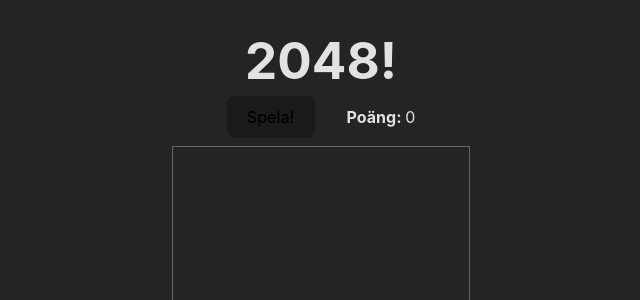
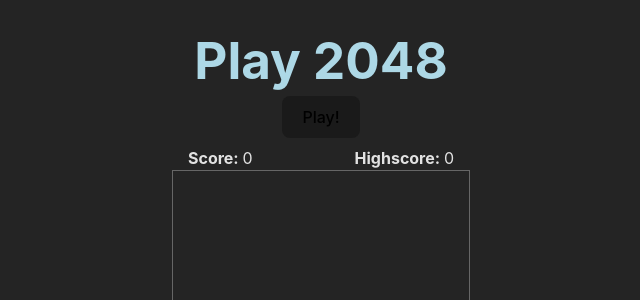
Before and after one commit to stoffe-fe23/fe23-js3-game-2048-stoffe, a React (Vite) app: page / in a window 1280 px wide. Shown: the top 300 px of the page, without its empty margins (319-959 px from the left). Built offline with nearby package versions, Linux system fonts and the light colour scheme.

Commit message:
highscore etc

```diff
--- a/src/App.css
+++ b/src/App.css
@@ -74,8 +74,18 @@ button {
     transition: transform 1s ease;
 }
 
+.scores {
+    display: flex;
+    gap: 2rem;
+    justify-content: space-between;
+}
+
 .score-display {
-    margin-left: 2rem;
+    margin-left: 1rem;
+}
+
+.highscore-display {
+    margin-right: 1rem;
 }
 
 .game-board-cell-2 {
@@ -121,3 +131,19 @@ button {
 .game-board-cell-2048 {
     background-color: rgb(218, 0, 134);
 }
+
+.game-status-gameover {
+    color: red;
+}
+
+.game-status-victory {
+    color: green;
+}
+
+.game-status-playing {
+    color: blue;
+}
+
+.game-status-start {
+    color: lightblue;
+}
--- a/src/App.jsx
+++ b/src/App.jsx
@@ -22,8 +22,19 @@ function App() {
     // State tracking if a game is currently on.
     const [gameOn, setGameOn] = useState(false);
 
+    const [gameStatus, setGameStatus] = useState("start");
+
     // Keep track of the game score.
     const [scoreTotal, setScoreTotal] = useState(0);
+    const [highScore, setHighScore] = useState(() => {
+        const storedHighScore = localStorage.getItem("Game2048Score");
+        return storedHighScore ?? 0;
+    });
+
+    // Update highscore in storage if it changes.
+    useEffect(() => {
+        localStorage.setItem("Game2048Score", highScore);
+    }, [highScore]);
 
     // Disable player controls while a move is being animated.
     const [disableControls, disableControlsDispatch] = useReducer((state, action) => {
@@ -34,37 +45,42 @@ function App() {
 
     }, true);
 
+    // Briefly display the game board overlay...
+    const [displayOverlay, setDisplayOverlay] = useReducer((state, action) => {
+        if (!state && action)
+            setTimeout(() => setDisplayOverlay(false), 1000);
+
+        return !!action;
+    }, false);
 
     // Save game board state (4x4 square grid) - Handle game actions
     // gameBoard = { board, overlay }, where board is the current game board, and
     // overlay is the state of the board before the last move, used to animate square movement.
     const [gameBoard, gameBoardDispatch] = useReducer((state, action) => {
 
-
         if ((action.category == "controls") && gameOn && !disableControls) {
             const game = new GameTools(state.board, onScoreUpdate, onGameOver);
             switch (action.type) {
                 case "SwipeLeft":
                 case "ArrowLeft":
-                    disableControlsDispatch(true);
                     game.moveLeft();
                     break;
                 case "SwipeRight":
                 case "ArrowRight":
-                    disableControlsDispatch(true);
                     game.moveRight();
                     break;
                 case "SwipeUp":
                 case "ArrowUp":
-                    disableControlsDispatch(true);
                     game.moveUp();
                     break;
                 case "SwipeDown":
                 case "ArrowDown":
-                    disableControlsDispatch(true);
                     game.moveDown();
                     break;
             }
+
+            disableControlsDispatch(true);
+            setDisplayOverlay(true);
 
             return {
                 board: game.getBoardData(),
@@ -79,12 +95,14 @@ function App() {
                 case "InitGame":
                     game.resetGameBoard();
                     game.addRandomNumberToBoard(2);
+                    setGameStatus("playing");
                     setGameOn(true);
                     setScoreTotal(0);
                     disableControlsDispatch(false);
                     break;
                 case "GameOver":
                     setGameOn(false);
+                    setGameStatus("gameover");
                     break;
             }
 
@@ -116,6 +134,7 @@ function App() {
     useEffect(() => {
         // Set keydown handler on document to detect arrow key presses.
         document.addEventListener("keydown", onArrowKeyPress);
+
         // Set touchmove handler on document to avoid scrolling when swiping on the game board.
         document.addEventListener("touchmove", onTouchHandler, { passive: false });
 
@@ -189,23 +208,28 @@ function App() {
 
     // Callback function updating the game score when a move has been made.
     function onScoreUpdate(score) {
-        setScoreTotal((currentScore) => currentScore + score);
+        setScoreTotal((currentScore) => {
+            const newScore = currentScore + score;
+            if (newScore > highScore) {
+                setHighScore(newScore);
+            }
+            return newScore;
+        });
         // We just got a square with a value of 2048. The game is won!
         if (score == 2048) {
-            // TODO: Show victory box/screen.
             console.log("VICTORY!");
             setGameOn(false);
-            alert("Victory!");
+            setGameStatus("victory");
         }
     }
 
 
     // Handle game over condition, either victory or defeat.
     function onGameOver() {
-        // TODO: Show game over box/screen.
+        // Cannot use gameBoardDispatch() here...
         console.log("GAME OVER!");
         setGameOn(false);
-        alert("Game Over!");
+        setGameStatus("gameover");
     }
 
 
@@ -213,12 +237,22 @@ function App() {
      * Component elements JSX
      *********************************************************************/
 
+    const gameStatusStrings = {
+        victory: "Victory!",
+        gameover: "Game Over!",
+        playing: "Reach 2048",
+        start: "Play 2048"
+    }
+
     return (
         <>
-            <h1>2048!</h1>
-            <button onClick={onGameStart}>{gameOn ? "Börja om" : "Spela!"}</button>
-            <span className="score-display"><strong>Poäng: </strong>{scoreTotal}</span>
-            <GameBoard board={gameBoard} onTouchStart={onTouchHandler} onTouchEnd={onTouchHandler} />
+            <h1 className={`game-status-${gameStatus}`}>{gameStatusStrings[gameStatus] ?? "2048"}</h1>
+            <button onClick={onGameStart}>{gameOn ? "Restart" : "Play!"}</button>
+            <div className="scores">
+                <span className="score-display"><strong>Score: </strong>{scoreTotal}</span>
+                <span className="highscore-display"><strong>Highscore: </strong>{highScore}</span>
+            </div>
+            <GameBoard board={gameBoard} displayOverlay={displayOverlay} onTouchStart={onTouchHandler} onTouchEnd={onTouchHandler} />
         </>
     )
 }
--- a/src/GameBoard.jsx
+++ b/src/GameBoard.jsx
@@ -7,27 +7,9 @@ import GameSquare from "./GameSquare";
 import OverlaySquare from "./OverlaySquare";
 
 
-function GameBoard({ board, onTouchStart, onTouchEnd }) {
+function GameBoard({ board, onTouchStart, onTouchEnd, displayOverlay }) {
     let squareCount = 0;
     let cellCount = 0;
-
-    // Should the board overlay be displayed?
-    // TODO: Try to fix - This causes flickering as the main gameboard is displayed for a few millisec before the overlay appears.
-    const [displayOverlay, setDisplayOverlay] = useReducer((state, action) => {
-        if (!state && action)
-            setTimeout(() => setDisplayOverlay(false), 1000);
-
-        return !!action;
-    }, false);
-
-    // Display board overlay (1 sec) to animate moves when the game board state updates.
-    useEffect(() => {
-        // Do not bother if there are no moves to show...
-        if (board.moves.length) {
-            setDisplayOverlay(true);
-        }
-    }, [board]);
-
 
     // Build game boards and create a square for each element in the board array.
     // The main gameboard is always shown, while the overlay board is briefly displayed
--- a/src/OverlaySquare.jsx
+++ b/src/OverlaySquare.jsx
@@ -3,35 +3,19 @@
     Game Square component, a square of the overlay board showing a numeric value
     and animating movement into a new position on the board.
 */
-import { useEffect, useRef, useState } from "react";
+import { useEffect, useLayoutEffect, useRef, useState } from "react";
 
 export default function OverlaySquare({ id, value, moveFrom, moveTo }) {
-    // TODO: Get square size from style instead of hardcoding...
-    const moveX = (moveTo.col - moveFrom.col) * 74;
-    const moveY = (moveTo.row - moveFrom.row) * 74;
 
     const squareRef = useRef(null);
 
-    // TODO: Trying to fix problem below. Ugly...
-    useEffect(() => {
-        // This does not trigger transition either....
-        /*
-        squareRef.current.style.transform = `translate(${moveX}px, ${moveY}px)`;
-        console.log("MOVING TILE", id, `translate(${moveX}px, ${moveY}px)`);
-        */
+    useLayoutEffect(() => {
+        // TODO: Get square size from style instead of hardcoding...
+        const moveSquareX = (moveTo.col - moveFrom.col) * 74;
+        const moveSquareY = (moveTo.row - moveFrom.row) * 74;
 
-        // But this does... most of the time... why?
-        const xform = squareRef.current.style.transform;
-        squareRef.current.style.transform = "none";
-        setTimeout(() => squareRef.current.style.transform = xform, 30);
+        setTimeout(() => squareRef.current.style.transform = `translate(${moveSquareX}px, ${moveSquareY}px)`, 30);
+    }, [moveTo]);
 
-    }, [value]);
-
-    // TODO: This does not trigger transition anim altough the transform works correctly...
-    // Unless the overlay board is permanently visible, then square transitions animate. Why?
-    const moveStyle = { transform: `translate(${moveX}px, ${moveY}px)` };
-
-    // console.log("OVERLAY TILE", id, `translate(${moveX}px, ${moveY}px)`);
-
-    return (<div ref={squareRef} style={moveStyle} className={"game-board-cell game-overlay-cell game-board-cell-" + value} id={`cell-${id}`}>{value != 0 ? value : ""}</div>);
+    return (<div ref={squareRef} className={"game-board-cell game-overlay-cell game-board-cell-" + value} id={`cell-${id}`}>{value != 0 ? value : ""}</div>);
 }
```
